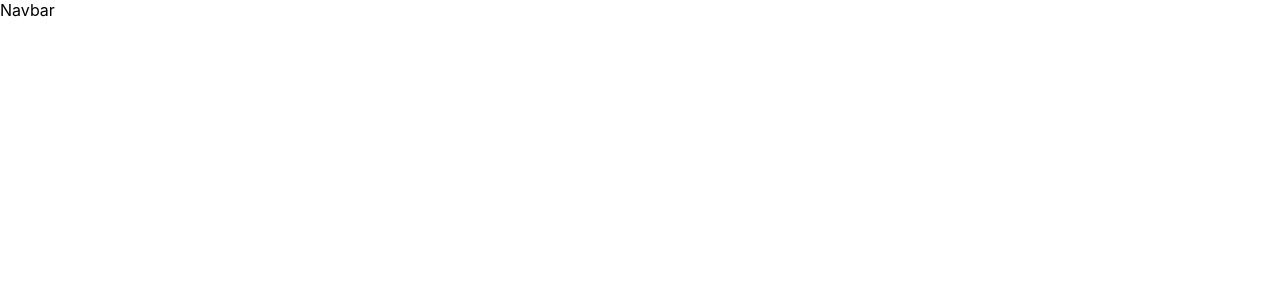
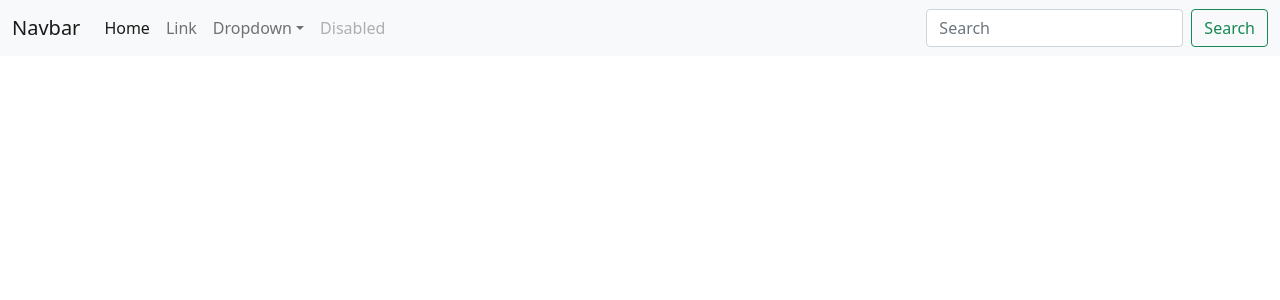
Before and after one commit to jinish08/breaking-code, a React (Create React App) app: page / in a window 1280 px wide. Shown: the top 300 px of the page. Built offline with nearby package versions, Linux system fonts and the light colour scheme.

Commit message:
Added Bootstrap

```diff
--- a/package.json
+++ b/package.json
@@ -6,6 +6,7 @@
     "@testing-library/jest-dom": "^5.16.2",
     "@testing-library/react": "^12.1.2",
     "@testing-library/user-event": "^13.5.0",
+    "bootstrap": "^5.1.3",
     "react": "^17.0.2",
     "react-dom": "^17.0.2",
     "react-router-dom": "^6.2.1",
--- a/src/components/Navbar.js
+++ b/src/components/Navbar.js
@@ -2,6 +2,41 @@
 
 export const Navbar = () => {
   return (
-    <div>Navbar</div>
+    <nav class="navbar navbar-expand-lg navbar-light bg-light">
+  <div class="container-fluid">
+    <a class="navbar-brand" href="#">Navbar</a>
+    <button class="navbar-toggler" type="button" data-bs-toggle="collapse" data-bs-target="#navbarSupportedContent" aria-controls="navbarSupportedContent" aria-expanded="false" aria-label="Toggle navigation">
+      <span class="navbar-toggler-icon"></span>
+    </button>
+    <div class="collapse navbar-collapse" id="navbarSupportedContent">
+      <ul class="navbar-nav me-auto mb-2 mb-lg-0">
+        <li class="nav-item">
+          <a class="nav-link active" aria-current="page" href="#">Home</a>
+        </li>
+        <li class="nav-item">
+          <a class="nav-link" href="/">Link</a>
+        </li>
+        <li class="nav-item dropdown">
+          <a class="nav-link dropdown-toggle" href="/" id="navbarDropdown" role="button" data-bs-toggle="dropdown" aria-expanded="false">
+            Dropdown
+          </a>
+          <ul class="dropdown-menu" aria-labelledby="navbarDropdown">
+            <li><a class="dropdown-item" href="/">Action</a></li>
+            <li><a class="dropdown-item" href="/">Another action</a></li>
+            <li><hr class="dropdown-divider"/></li>
+            <li><a class="dropdown-item" href="/">Something else here</a></li>
+          </ul>
+        </li>
+        <li class="nav-item">
+          <a class="nav-link disabled">Disabled</a>
+        </li>
+      </ul>
+      <form class="d-flex">
+        <input class="form-control me-2" type="search" placeholder="Search" aria-label="Search"/>
+        <button class="btn btn-outline-success" type="submit">Search</button>
+      </form>
+    </div>
+  </div>
+</nav>
   )
 }
--- a/src/index.js
+++ b/src/index.js
@@ -2,6 +2,8 @@
 import ReactDOM from 'react-dom';
 import './index.css';
 import App from './App';
+import 'bootstrap/dist/css/bootstrap.min.css';
+import 'bootstrap/dist/js/bootstrap.bundle.min.js';
 
 ReactDOM.render(
   <React.StrictMode>
```
Also changed, not shown: 1 other file (tests, documents, lock files or other folders).
